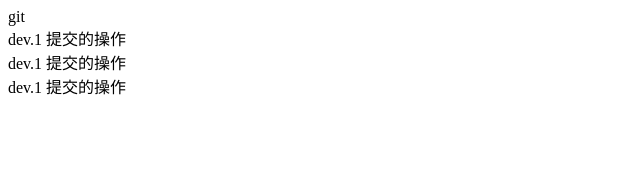
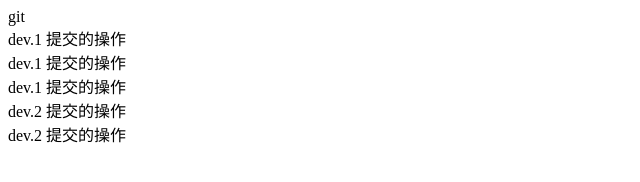
Before and after one commit to lizhenxiu/lizx, a plain HTML site: page index.html in a window 1280 px wide. Shown: the whole page, without its empty margins (0-640 px from the left). Drawn offline with Linux system fonts and the light colour scheme.

Commit message:
提交dev。2

```diff
--- a/index.html
+++ b/index.html
@@ -11,5 +11,8 @@
     <div>dev.1 提交的操作</div>
     <div>dev.1 提交的操作</div>
     <div>dev.1 提交的操作</div>
+
+    <div>dev.2 提交的操作</div>
+    <div>dev.2 提交的操作</div>
 </body>
 </html>
```
